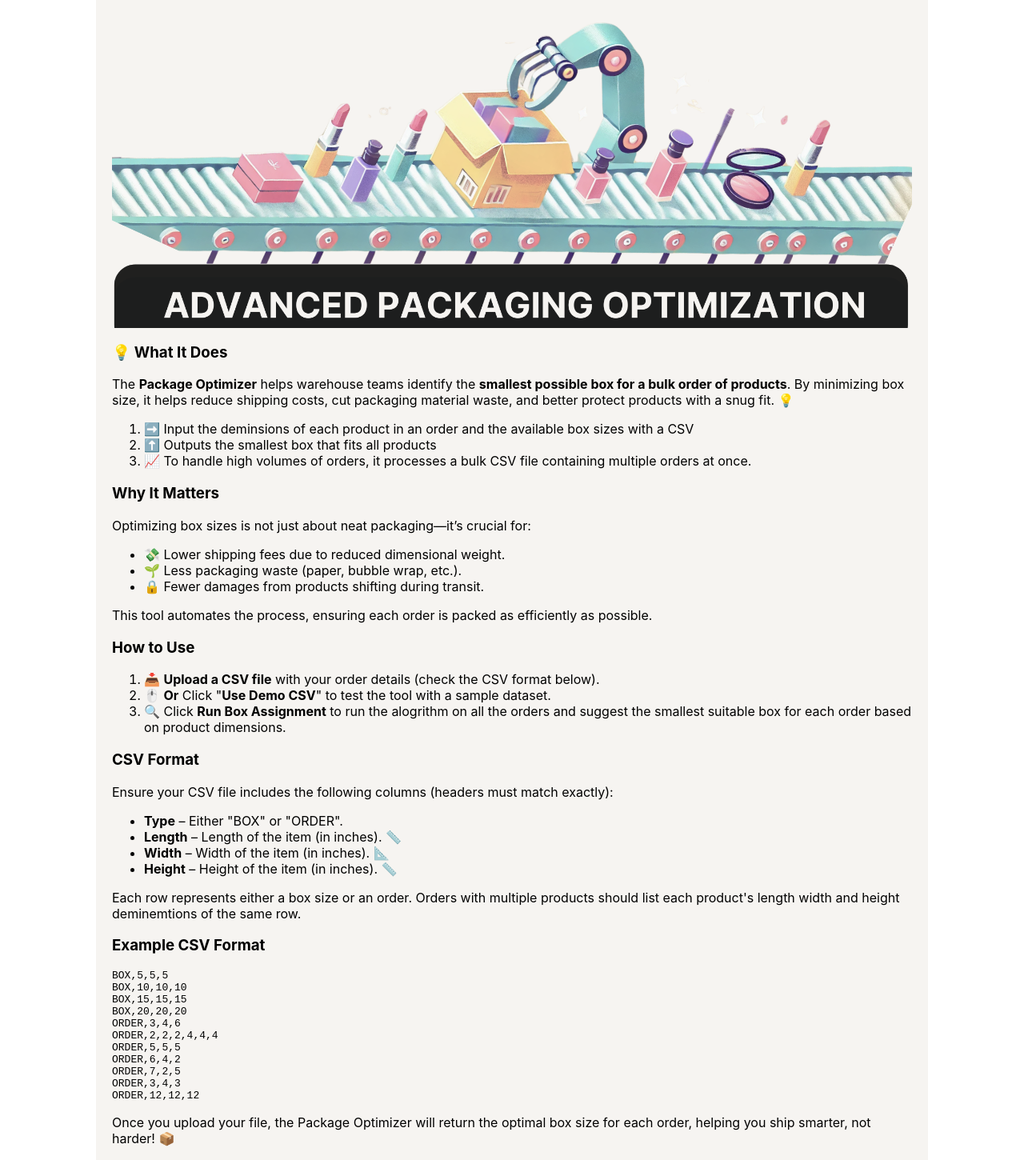
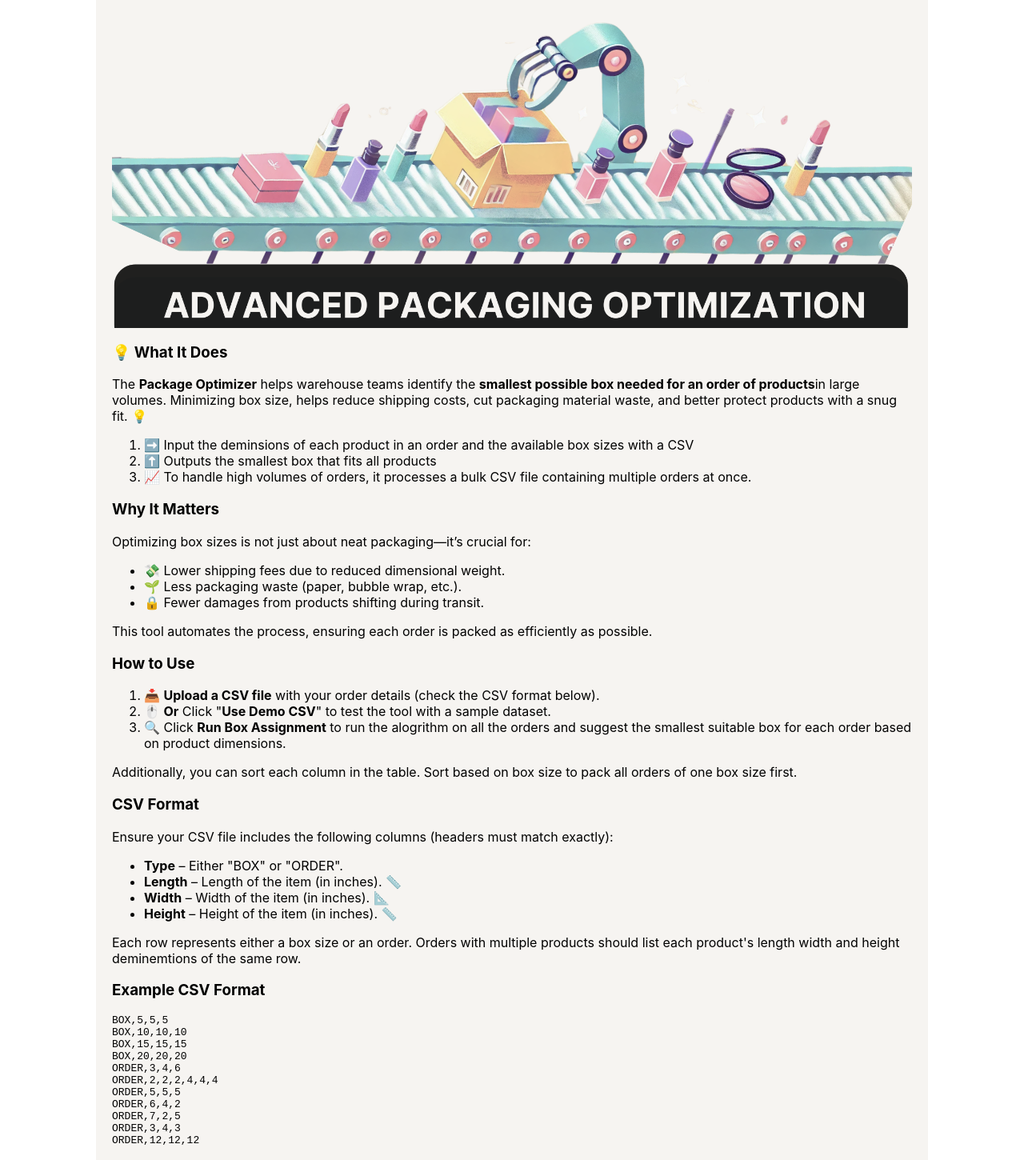
Before and after one commit to shreeti-patel/package-optimizer, a React (Create React App) app in the folder frontend-package-optimizer/frontend-package-optimizer/: page / in a window 1280 px wide. Shown: the top 1450 px of the page at 80% size. Built offline with nearby package versions, Linux system fonts and the light colour scheme.

Commit message:
Updated Intro

```diff
--- a/frontend-package-optimizer/frontend-package-optimizer/src/App.js
+++ b/frontend-package-optimizer/frontend-package-optimizer/src/App.js
@@ -176,7 +176,7 @@ function BoxOptimizer() {
     </div>
     <section className="what-it-does">
       <h3><strong> 💡 What It Does</strong></h3>
-      <p>The <strong>Package Optimizer</strong> helps warehouse teams identify the <strong>smallest possible box for a bulk order of products</strong>. By minimizing box size, it helps reduce shipping costs, cut packaging material waste, and better protect products with a snug fit. 💡</p>
+      <p>The <strong>Package Optimizer</strong> helps warehouse teams identify the <strong>smallest possible box needed for an order of products</strong>in large volumes. Minimizing box size, helps reduce shipping costs, cut packaging material waste, and better protect products with a snug fit. 💡</p>
 
       <ol>
         <li>➡️ Input the deminsions of each product in an order and the available box sizes with a CSV</li>
@@ -203,6 +203,7 @@ function BoxOptimizer() {
         <li>🖱️ <strong>Or</strong> Click "<strong>Use Demo CSV</strong>" to test the tool with a sample dataset.</li>
         <li>🔍 Click <strong>Run Box Assignment</strong> to run the alogrithm on all the orders and suggest the smallest suitable box for each order based on product dimensions.</li>
       </ol>
+      <p>Additionally, you can sort each column in the table. Sort based on box size to pack all orders of one box size first.</p>
     </section>
 
     <section className="csv-format">
@@ -235,7 +236,7 @@ ORDER,12,12,12`}
     </section>
 
     <section className="final-note">
-      <p>Once you upload your file, the Package Optimizer will return the optimal box size for each order, helping you ship smarter, not harder! 📦</p>
+      <p>Once you upload your file, the Package Optimizer will return the optimal box size for each order: helping you ship smarter, not larger! 📦</p>
     </section>
   {/* File Upload Section */}
     <div className="section file-upload">
```
